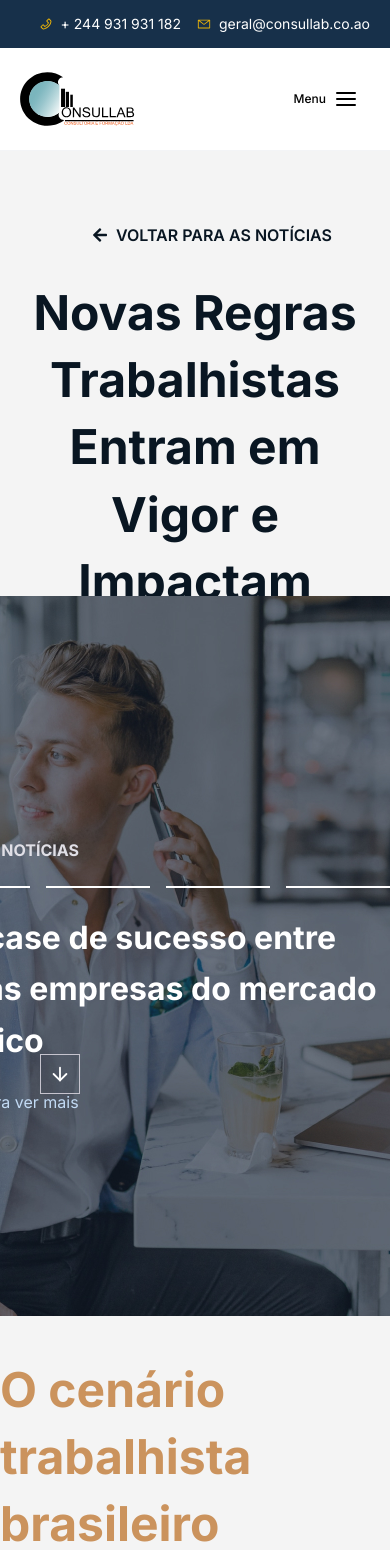
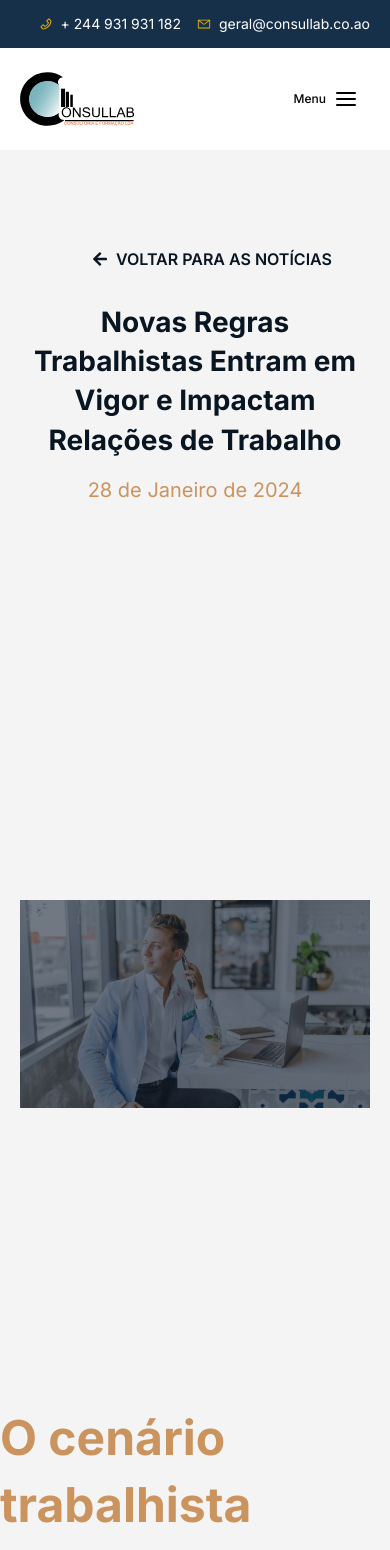
Before and after one commit to Saga-Tech-Service/consullab, a Next.js app in the folder consullab/: page /blog/novas-regras-trabalhistas-entram-em-vigor-e-impactam-relacoes-de-trabalho in a window 390 px wide. Shown: the top 1550 px of the page. Built offline with nearby package versions, Linux system fonts and the light colour scheme.

Commit message:
added blog details but not finished

```diff
--- a/consullab/src/app/blog/novas-regras-trabalhistas-entram-em-vigor-e-impactam-relacoes-de-trabalho/page.tsx
+++ b/consullab/src/app/blog/novas-regras-trabalhistas-entram-em-vigor-e-impactam-relacoes-de-trabalho/page.tsx
@@ -8,8 +8,8 @@ import { FaArrowLeft, FaArrowRight } from "react-icons/fa";
 const Servico = () => {
     return (
         <main className="flex flex-col">
-            <section className="flex flex-col justify-center items-center w-full mt-[72px] max-w-max-width-consullab mx-auto ">
-                <div className="flex w-full max-w-[800px] h-auto flex-col justify-center items-center gap-8">
+            <section className="containerConssulab flex flex-col justify-center items-center w-full mt-[72px]">
+                <div className="flex w-full lg:max-w-[800px] h-auto flex-col justify-center items-center gap-8">
                     <div className="justify-start items-center gap-2.5 inline-flex">
                         <div className="w-6 h-6 relative origin-top-left -rotate-180" />
                         <Link
@@ -21,7 +21,7 @@ const Servico = () => {
                         </Link>
                     </div>
                     <div className="self-stretch h-[245px] flex-col justify-start items-center gap-4 flex">
-                        <div className="self-stretch text-center text-[#091622] text-5xl font-bold leading-[67.20px]">
+                        <div className="self-stretch text-center text-[#091622] text-[28px] lg:text-5xl font-bold leading-[39.20px] lg:leading-[67.20px]">
                             Novas Regras Trabalhistas Entram em Vigor e Impactam Relações de
                             Trabalho
                         </div>
@@ -30,32 +30,16 @@ const Servico = () => {
                         </div>
                     </div>
                 </div>
+
+
             </section>
-            <section
-                className="relative flex flex-col justify-center items-end bg-cover bg-center w-full mt-[72px] max-w-max-width-consullab mx-auto h-[720px]"
-                style={{ backgroundImage: `url(${Blog.src})` }}
+            <figure
+                className="containerConssulab relative flex flex-col justify-center items-end bg-cover bg-center w-full mt-[72px] h-[720px]"
+
             >
-                <div className="ml-10 translate-y-64 self-start w-10 h-10 p-2 origin-top-left  border border-[#c6c4ce] justify-start items-center gap-2.5 inline-flex">
-                    <FiArrowDown className="w-6 h-6 relative text-white " />
-                </div>
-                <div className="space-y-6">
-                    <h1 className="text-[#e0dfe6] text-base font-bold uppercase leading-normal">
-                        ÚLTIMAS NOTÍCIAS
-                    </h1>
-                    <div className="flex gap-x-4">
-                        <div className="w-[104px] h-[0px] border border-white" />
-                        <div className="w-[104px] h-[0px] border border-white" />
-                        <div className="w-[104px] h-[0px] border border-white" />
-                        <div className="w-[104px] h-[0px] border border-white" />
-                    </div>
-                    <p className="max-w-[560px] text-white text-[32px] font-bold  leading-[51.20px]">
-                        Um case de sucesso entre várias empresas do mercado jurídico
-                    </p>
-                    <div className="text-[#c2daf4] text-base font-normal leading-normal">
-                        Deslize pra ver mais
-                    </div>
-                </div>
-            </section>
+                <Image className="w-full h-auto" alt="Serviços da Cosullab" src={Blog} />
+            </figure>
+
             <section className="mt-10 max-w-[1008px] w-full mx-auto h-[1266px] flex-col justify-start items-start gap-6 inline-flex">
                 <div className="self-stretch text-[#cb935d] text-5xl font-bold leading-[67.20px]">
                     O cenário trabalhista brasileiro passou por mudanças significativas
@@ -176,7 +160,6 @@ const Servico = () => {
                     Partilhar artigo
                 </div>
             </div>
-
             <section className="flex gap-x-10 w-full mt-[72px] max-w-max-width-consullab mx-auto ">
                 <div className="flex-1 w-[592px] h-[722px] flex-col justify-start items-start gap-8 inline-flex">
                     <div className="self-stretch h-[395px] flex-col justify-start items-start gap-12 flex">
--- a/consullab/src/components/TopicSection.tsx
+++ b/consullab/src/components/TopicSection.tsx
@@ -11,17 +11,17 @@ export const TopicSection = React.forwardRef<
     TopicSectionProps
 >(({ className, title, number, children, ...props }, ref) => {
     return (
-        <div className="w-full h-[190px] relative" >
+        <div className="w-full relative" >
             <div className="w-full h-[0px] border border-[#e0dfe6]" />
             <div className="flex">
                 <span className="flex-1  text-[#091622] text-[32px] font-bold leading-[44.80px]">
                     {number}
                 </span>
-                <div className="flex-1 h-[150px] flex-col justify-start items-start gap-6 inline-flex">
+                <div className="flex-1  flex-col justify-start items-start gap-6 inline-flex">
                     <h2 className="self-stretch text-[#091622] text-[32px] font-bold leading-[44.80px]">
                         {title}
                     </h2>
-                    <div className="w-[800px] text-[#274a6d] text-lg font-medium leading-[27px]">
+                    <div className="w-full lg:w-[800px] text-[#274a6d] text-lg font-medium leading-[27px]">
                         {children}
                     </div>
                 </div>
```
Also changed, not shown: consullab/src/app/servico/realizacao-de-diagnosticos-institucionais/page.tsx (+41 -30 lines).
